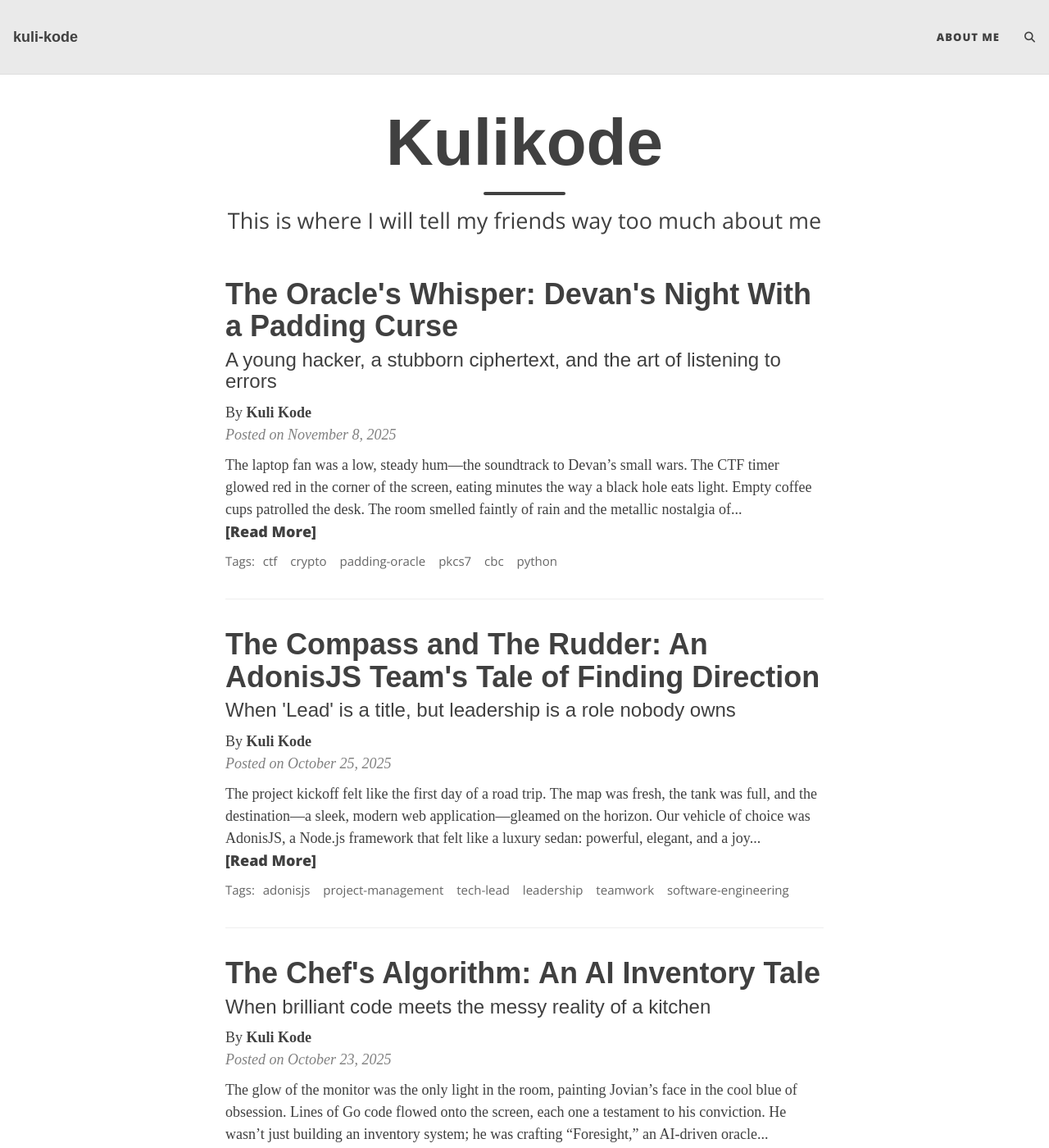
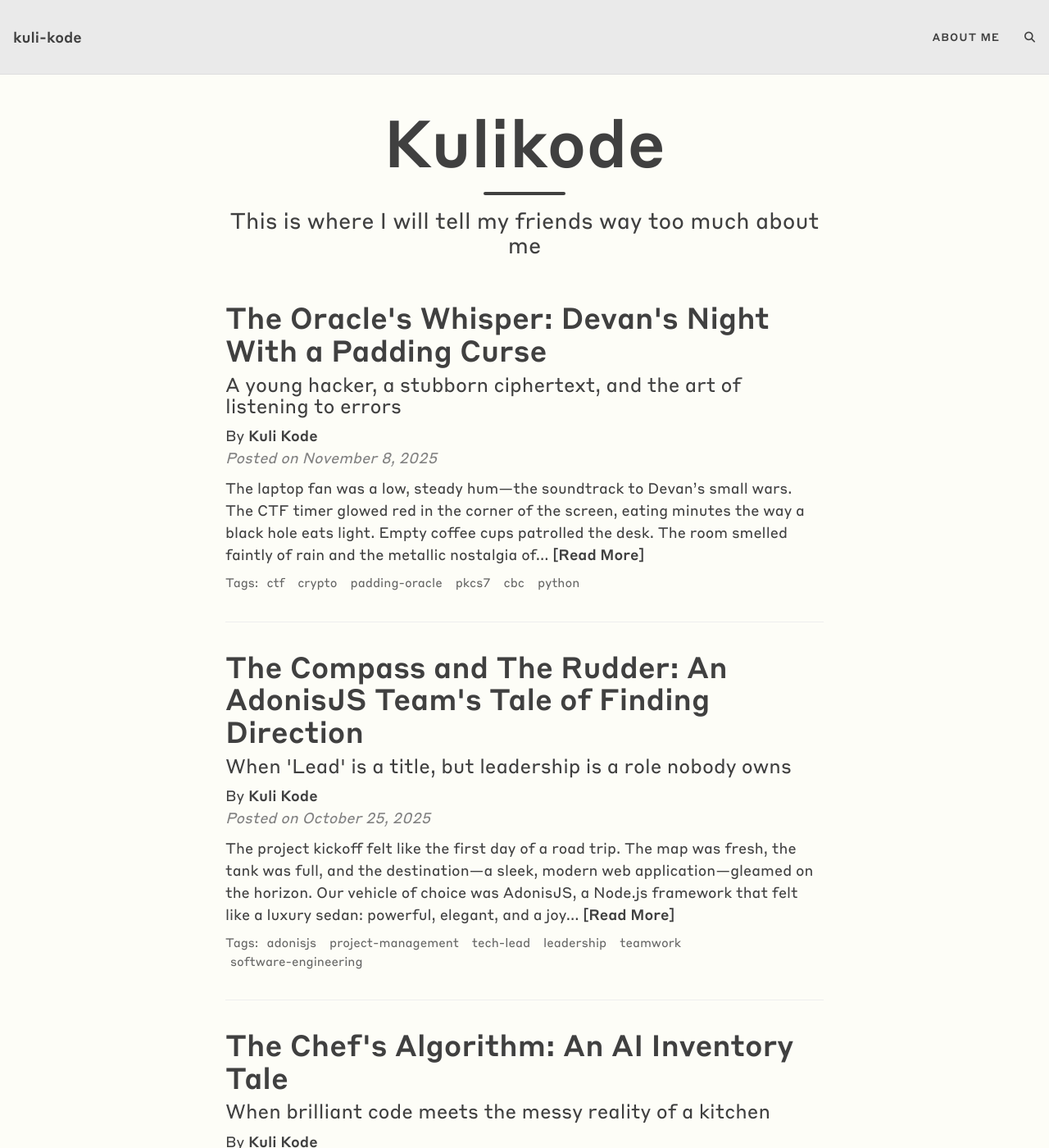
Before and after one commit to khairu-aqsara/khairu-aqsara.github.io, a Jekyll site: the page built from index.html, in a window 1280 px wide and 1400 px high. Shown: the whole window at 82% size. Built offline with Jekyll 4.4.1, drawn with Linux system fonts in a browser that asks for light colours; some web fonts are replaced; the list of posts is cut into pages by our own code; comment, search, counter and statistics services are not loaded.

Commit message:
style: switch to local StyreneBLC fonts (headings bold 700, content 400), remove Google Fonts; bg color to #FDFDF7

```diff
--- a/_config.yml
+++ b/_config.yml
@@ -134,7 +134,7 @@ navbar-var-length: false
 
 # Personalize the colours in your website. Colour values can be any valid CSS colour
 
-page-col: "#FFFFFF"
+page-col: "#FDFDF7"
 text-col: "#404040"
 link-col: "#008AFF"
 hover-col: "#0085A1"
--- a/_layouts/base.html
+++ b/_layouts/base.html
@@ -6,13 +6,6 @@ common-ext-css:
   - href: "https://stackpath.bootstrapcdn.com/bootstrap/4.4.1/css/bootstrap.min.css"
     sri: "sha384-Vkoo8x4CGsO3+Hhxv8T/Q5PaXtkKtu6ug5TOeNV6gBiFeWPGFN9MuhOf23Q9Ifjh"
   - "https://cdnjs.cloudflare.com/ajax/libs/font-awesome/6.5.2/css/all.min.css"
-  - href: "https://fonts.googleapis.com"
-    rel: "preconnect"
-  - href: "https://fonts.gstatic.com"
-    rel: "preconnect"
-    crossorigin: ""
-  - "https://fonts.googleapis.com/css2?family=Funnel+Display:wght@300..800&display=swap"
-  - "https://fonts.googleapis.com/css?family=Open+Sans:300italic,400italic,600italic,700italic,800italic,400,300,600,700,800"
 common-ext-js:
   - href: "https://code.jquery.com/jquery-3.5.1.slim.min.js"
     sri: "sha256-4+XzXVhsDmqanXGHaHvgh1gMQKX40OUvDEBTu8JcmNs="
--- a/assets/css/custom-styles.css
+++ b/assets/css/custom-styles.css
@@ -1,11 +1,28 @@
 /* Custom styles for khairu-aqsara blog */
 
-/* Override the CSS variables to apply Funnel Display font globally to all headers */
-:root {
-  --header-font: "Funnel Display", 'Open Sans', 'Helvetica Neue', Helvetica, Arial, sans-serif;
+/* Local font faces: StyreneBLC Regular (400) and Medium used as Bold (700) */
+@font-face {
+  font-family: "StyreneBLC";
+  src: url("/assets/fonts/StyreneBLC-Regular.woff2") format("woff2");
+  font-style: normal;
+  font-weight: 400;
+  font-display: swap;
+}
+@font-face {
+  font-family: "StyreneBLC";
+  src: url("/assets/fonts/StyreneBLC-Medium.woff2") format("woff2");
+  font-style: normal;
+  font-weight: 700; /* using Medium file for bold weight */
+  font-display: swap;
 }
 
-/* Apply Funnel Display font with optical sizing to all titles and headings */
+/* Wire the theme font variables to our local family */
+:root {
+  --body-font: "StyreneBLC", system-ui, -apple-system, "Segoe UI", Roboto, "Helvetica Neue", Arial, sans-serif;
+  --header-font: "StyreneBLC", system-ui, -apple-system, "Segoe UI", Roboto, "Helvetica Neue", Arial, sans-serif;
+}
+
+/* Headings and title-like elements use bold (700) */
 h1, h2, h3, h4, h5, h6,
 .navbar-custom .navbar-brand,
 .intro-header .page-heading h1,
@@ -24,24 +41,8 @@ article h3,
 article h4,
 article h5,
 article h6 {
-  font-family: "Funnel Display", sans-serif !important;
-  font-optical-sizing: auto;
-  font-style: normal;
-}
-
-/* Apply appropriate weights for different heading levels */
-h1, .navbar-custom .navbar-brand {
   font-weight: 700;
 }
 
-h2 {
-  font-weight: 600;
-}
-
-h3 {
-  font-weight: 500;
-}
-
-h4, h5, h6 {
-  font-weight: 400;
-}
+/* Ensure body/content uses normal weight by default */
+body { font-weight: 400; }
```
Also changed, not shown: assets/fonts/StyreneA-Medium-Web.woff2 (added), assets/fonts/StyreneBLC-Medium.woff2 (added), assets/fonts/StyreneBLC-Regular.woff2 (added).
